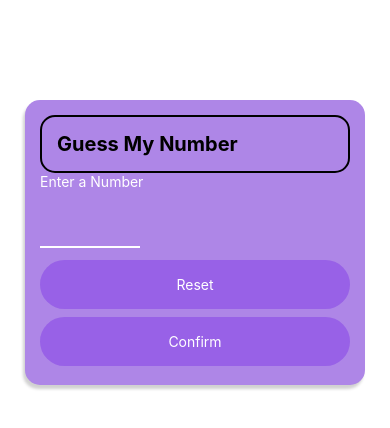
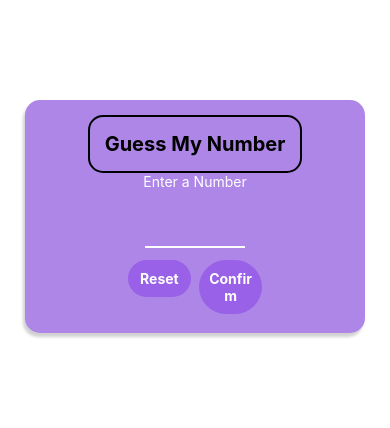
Before and after one commit to mouna-ben-mansour/guess-number-app, a React Native app: screen / in a window 390 px wide. Shown: the top 428 px of the page. Built offline with nearby package versions, Linux system fonts and the light colour scheme.

Commit message:
improve buttons

```diff
--- a/components/PrimaryButton.js
+++ b/components/PrimaryButton.js
@@ -21,16 +21,17 @@
 const styles = StyleSheet.create({
     buttonOuterContainer: {
         borderRadius: 30,
-        marginVertical:4,
+        margin:4,
         overflow: 'hidden',
     },
     buttonInnerContainer: {
         backgroundColor: '#9861e7',
         paddingHorizontal: 8,
-        paddingVertical: 16,
+        paddingVertical: 10,
         elevation: 4,
     },
     buttonText: {
+        fontWeight: 'bold',
         color: 'white',
         textAlign: 'center'
     },
--- a/screens/StartGameScreen.js
+++ b/screens/StartGameScreen.js
@@ -13,9 +13,13 @@
                        autoCapitalize="none"
                        autoCorrect={false}
             />
-            <View>
-                <PrimaryButton>Reset</PrimaryButton>
-                <PrimaryButton>Confirm</PrimaryButton>
+            <View style={styles.buttonsContainer}>
+                <View style={styles.buttonContainer}>
+                    <PrimaryButton>Reset</PrimaryButton>
+                </View>
+                <View style={styles.buttonContainer}>
+                    <PrimaryButton>Confirm</PrimaryButton>
+                </View>
             </View>
         </View>
     )
@@ -30,6 +34,8 @@
         marginTop: 100,
         marginHorizontal: 25,
         borderRadius: 15,
+        justifyContent: 'center',
+        alignItems: 'center'
     },
     shadowProp: {
         elevation: 20,
@@ -56,5 +62,11 @@
         borderBottomColor: '#fff',
         textAlign: 'center',
         marginVertical: 8
+    },
+    buttonsContainer: {
+        flexDirection: 'row'
+    },
+    buttonContainer: {
+        flex:1
     }
 });
```
